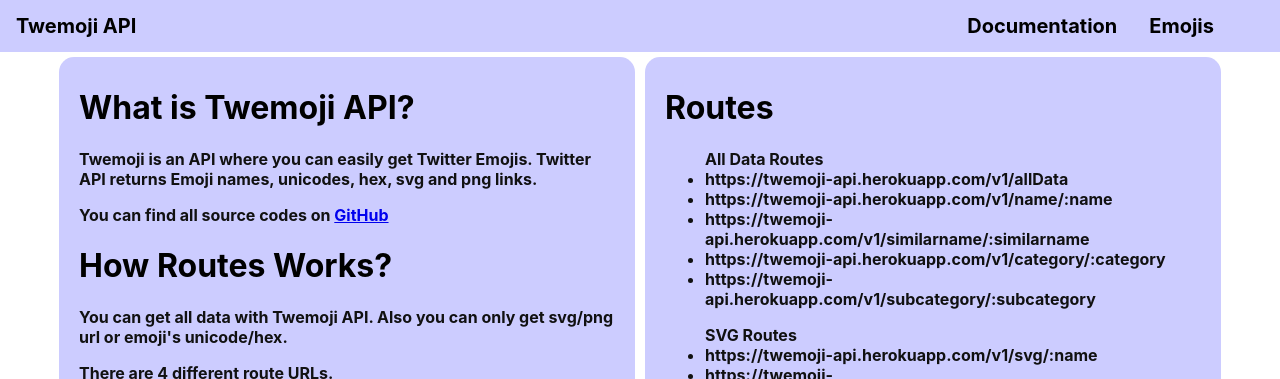
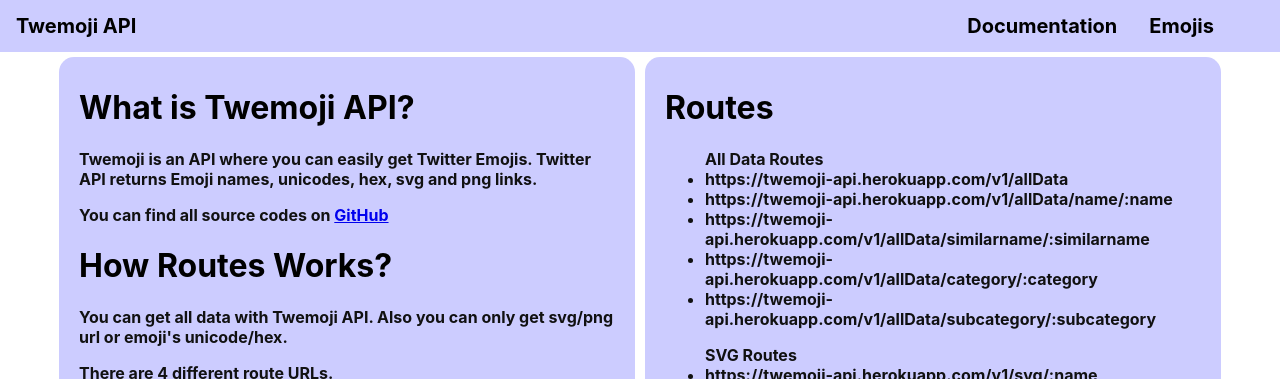
Before and after one commit to akincagatay/twemojiapi-web, a React (Create React App) app: page / in a window 1280 px wide. Shown: the top 379 px of the page. Built offline with nearby package versions, Linux system fonts and the light colour scheme.

Commit message:
latest version

```diff
--- a/src/Documentation.js
+++ b/src/Documentation.js
@@ -41,10 +41,10 @@
                         <h1>Routes</h1>
                         <ul> All Data Routes
                             <li>https://twemoji-api.herokuapp.com/v1/allData</li>
-                            <li>https://twemoji-api.herokuapp.com/v1/name/:name</li>
-                            <li>https://twemoji-api.herokuapp.com/v1/similarname/:similarname</li>
-                            <li>https://twemoji-api.herokuapp.com/v1/category/:category</li>
-                            <li>https://twemoji-api.herokuapp.com/v1/subcategory/:subcategory</li>
+                            <li>https://twemoji-api.herokuapp.com/v1/allData/name/:name</li>
+                            <li>https://twemoji-api.herokuapp.com/v1/allData/similarname/:similarname</li>
+                            <li>https://twemoji-api.herokuapp.com/v1/allData/category/:category</li>
+                            <li>https://twemoji-api.herokuapp.com/v1/allData/subcategory/:subcategory</li>
                         </ul>
                         <ul> SVG Routes
                             <li>https://twemoji-api.herokuapp.com/v1/svg/:name</li>
```
